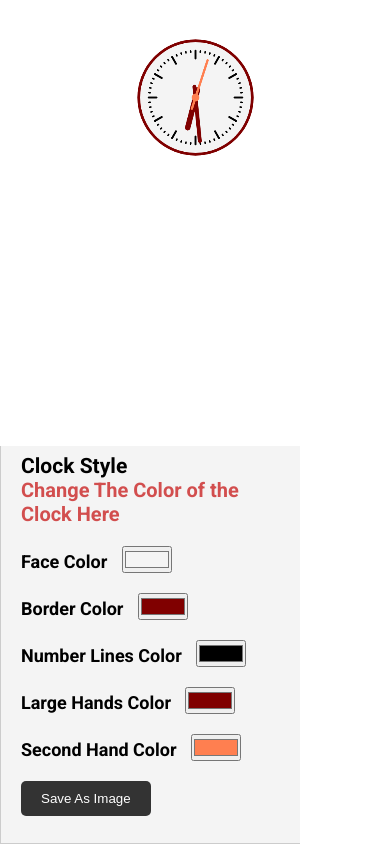
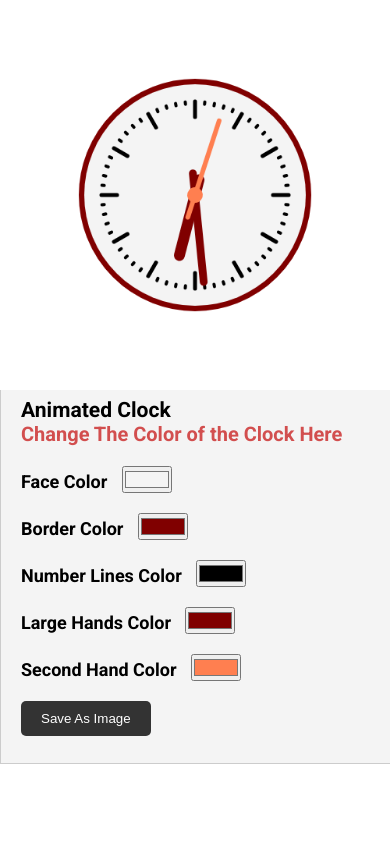
Before and after one commit to Megagig/Animated-Clock, a plain HTML site: page index.html in a window 390 px wide. Drawn offline with Linux system fonts and the light colour scheme.

Commit message:
Add Media queries for responsiveness

```diff
--- a/CSS/style.css
+++ b/CSS/style.css
@@ -58,3 +58,19 @@ label {
   margin-right: 10px;
   font-weight: bold;
 }
+
+/* Media queries */
+
+@media screen and (max-width: 768px) {
+  .container {
+    flex-direction: column-reverse;
+  }
+  #canvas {
+    width: 100%;
+    height: 100%;
+  }
+  .card {
+    position: relative;
+    width: 100%;
+  }
+}
--- a/index.html
+++ b/index.html
@@ -9,7 +9,7 @@
   <body>
     <div class="container">
       <div class="card">
-        <h3>Clock Style</h3>
+        <h3>Animated Clock</h3>
         <p class="text">Change The Color of the Clock Here</p>
         <form>
           <div class="form-input">
```
